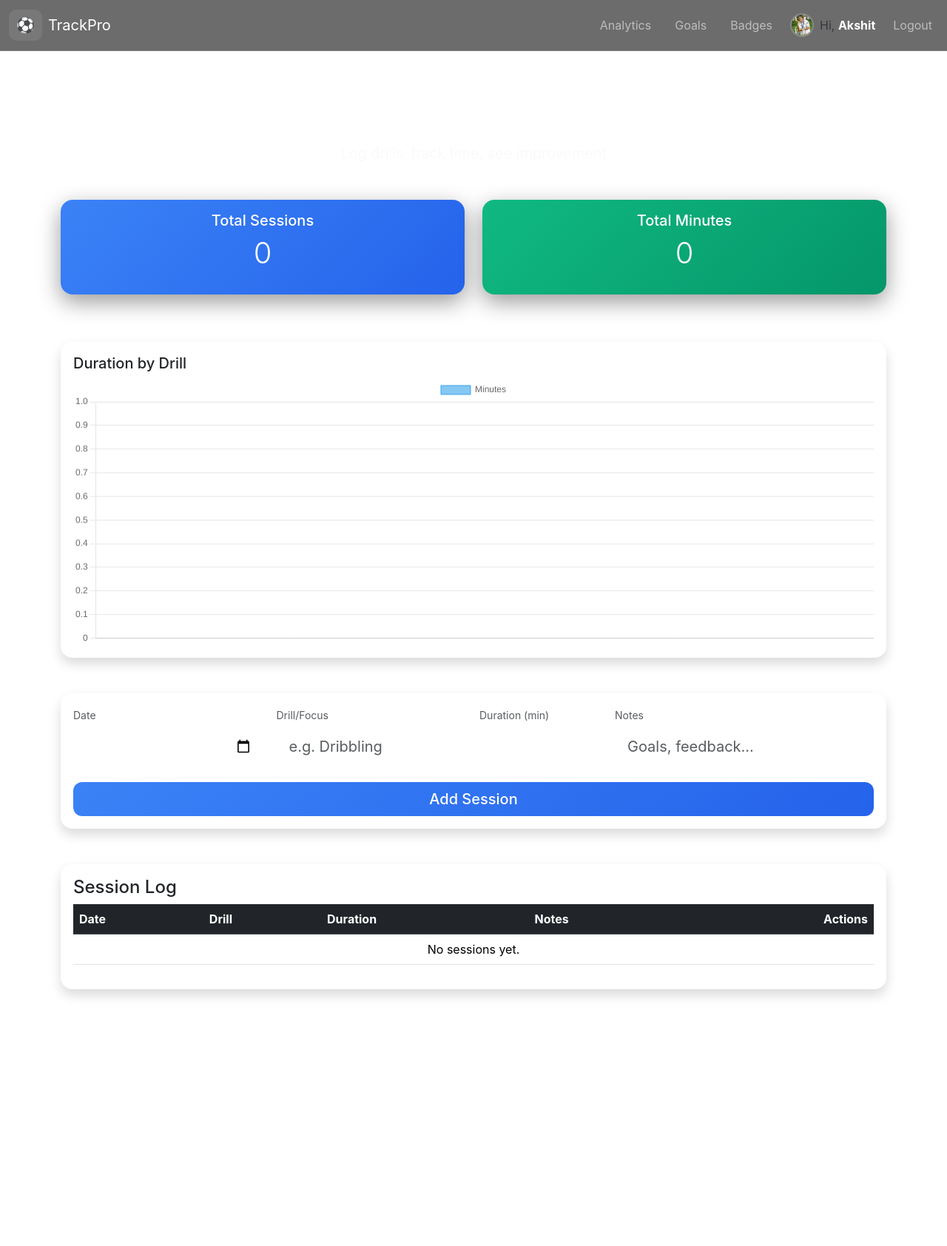
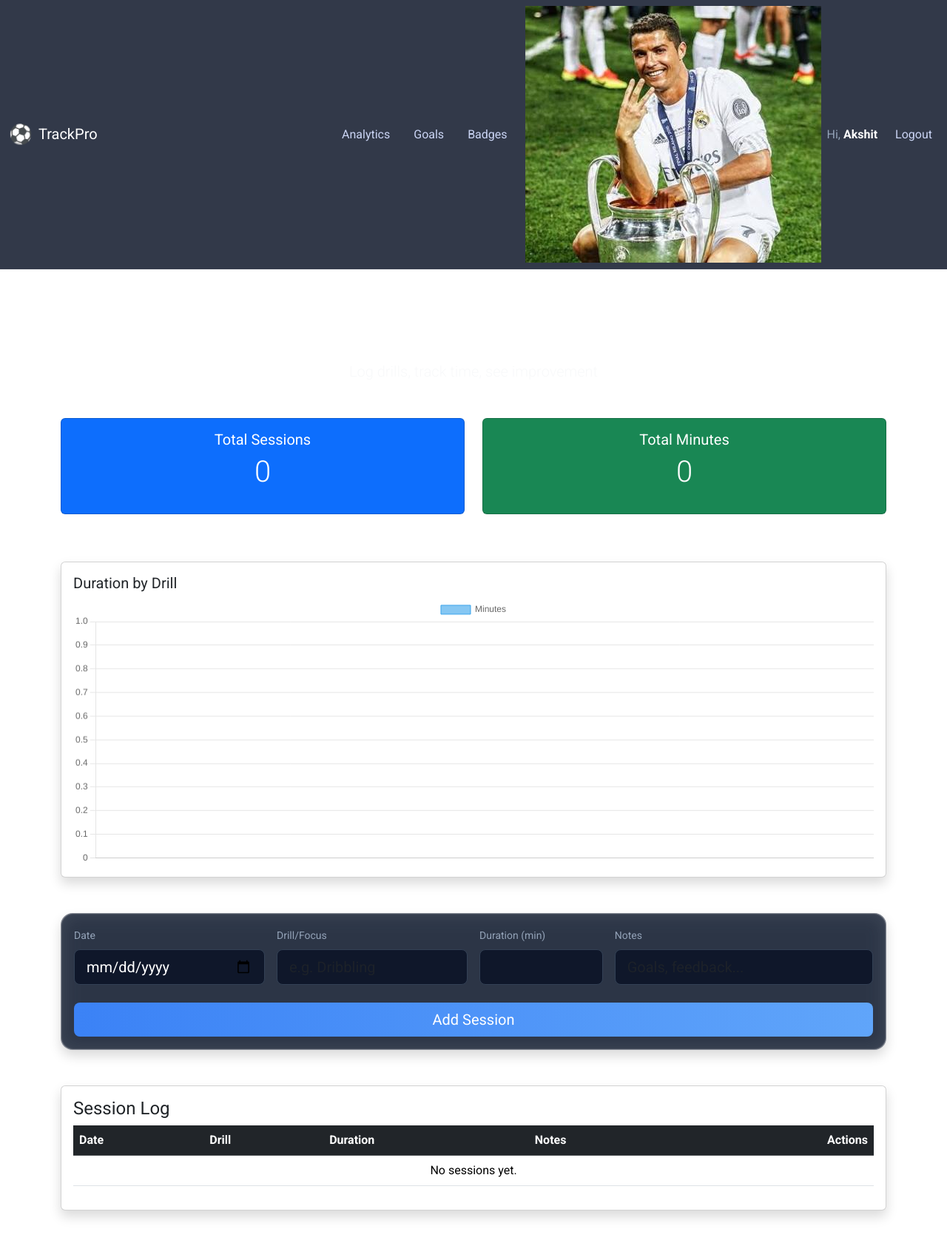
Before and after one commit to akshitjoshi335-maker/Football-progress-tracking, a Flask app: page / in a window 1280 px wide. Shown: the whole page at 74% size. Before the commit the page ends 1348 px from the top, so only its background shows below. Run offline with Flask 3, Linux system fonts and the light colour scheme; a user stored in the database is signed in; data comes from the database, SQL or seed files in the repository; data that the repository does not hold is empty.

Commit message:
Update style.css

```diff
--- a/static/css/style.css
+++ b/static/css/style.css
@@ -1,336 +1,147 @@
-:root{
-
---bg1:#0f172a;
---bg2:#1e293b;
---glass: rgba(255,255,255,0.06);
---glass-border: rgba(255,255,255,0.08);
-
---text-light:#e5e7eb;
---text-muted:#94a3b8;
-
---primary:#3b82f6;
-
+/* GLOBAL */
+body{
+    background: linear-gradient(135deg,#0f172a,#020617);
+    color:#e2e8f0;
+    font-family:'Roboto',sans-serif;
+    min-height:100vh;
 }
 
-/* base */
+/* NAVBAR */
 
-body{
-
-font-family: 'Inter', 'Roboto', sans-serif;
-
-background: linear-gradient(135deg,var(--bg1),var(--bg2));
-
-min-height:100vh;
-
-color:var(--text-light);
-
-overflow-x:hidden;
-
+.navbar{
+    background: rgba(15,23,42,0.85);
+    backdrop-filter: blur(10px);
+    border-bottom:1px solid rgba(255,255,255,0.05);
 }
 
-
-/* smooth global animation */
-
-*{
-transition:
-background 0.25s ease,
-transform 0.25s ease,
-box-shadow 0.25s ease,
-border 0.25s ease;
+.nav-link{
+    color:#cbd5f5 !important;
+    font-weight:500;
 }
 
-
-/* navbar */
-
-.navbar{
-
-background: rgba(10,10,12,0.6);
-
-backdrop-filter: blur(20px);
-
-border-bottom:1px solid var(--glass-border);
-
+.nav-link:hover{
+    color:#38bdf8 !important;
 }
 
-
-/* brand */
+/* BRAND */
 
 .brand-badge{
-
-font-size:20px;
-
-background:rgba(255,255,255,0.08);
-
-padding:6px 10px;
-
-border-radius:10px;
-
+    font-size:1.6rem;
 }
 
+/* GLASS CARD STYLE */
 
-/* glass cards */
-
-.card{
-
-background:var(--glass);
-
-backdrop-filter: blur(16px);
-
-border:1px solid var(--glass-border);
-
+.glass{
+    background: rgba(30,41,59,0.6);
+    backdrop-filter: blur(12px);
+    border:1px solid rgba(255,255,255,0.08);
     border-radius:16px;
-
-box-shadow:
-0 10px 30px rgba(0,0,0,0.4);
-
 }
 
-
-/* hover floating card */
-
-.card:hover{
-
-transform:translateY(-6px);
-
-box-shadow:
-0 20px 50px rgba(0,0,0,0.6);
-
-}
-
-
-/* stat cards color */
-
-.bg-primary{
-
-background: linear-gradient(135deg,#3b82f6,#2563eb) !important;
-
-border:none;
-
-}
-
-.bg-success{
-
-background: linear-gradient(135deg,#10b981,#059669) !important;
-
-border:none;
-
-}
-
-
-/* animated form inputs */
+/* FORM INPUTS */
 
 .form-control-custom{
-
-background:rgba(255,255,255,0.05);
-
-border:1px solid rgba(255,255,255,0.08);
-
+    background:#0f172a;
+    border:1px solid #334155;
     color:white;
-
-border-radius:10px;
-
 }
 
 .form-control-custom:focus{
-
-background:rgba(255,255,255,0.08);
-
-border-color:#3b82f6;
-
-box-shadow:0 0 0 3px rgba(59,130,246,0.25);
-
+    background:#020617;
+    color:white;
+    border-color:#38bdf8;
+    box-shadow:none;
 }
 
+/* BUTTONS */
 
-/* button */
+.btn-success{
+    background: linear-gradient(90deg,#22c55e,#4ade80);
+    border:none;
+}
+
+.btn-success:hover{
+    background: linear-gradient(90deg,#16a34a,#22c55e);
+}
 
 .btn-primary{
-
-background:linear-gradient(135deg,#3b82f6,#2563eb);
-
+    background: linear-gradient(90deg,#3b82f6,#60a5fa);
     border:none;
-
-border-radius:12px;
-
-font-weight:500;
-
 }
 
 .btn-primary:hover{
-
-transform:translateY(-2px);
-
-box-shadow:0 10px 20px rgba(0,0,0,0.4);
-
+    background: linear-gradient(90deg,#2563eb,#3b82f6);
 }
 
+/* HEADERS */
 
-/* table */
-
-.table{
-
-color:var(--text-light);
-
+h1,h2,h3,h4,h5{
+    color:#f8fafc;
 }
 
-.table thead{
+/* TEXT COLORS */
 
-background:rgba(255,255,255,0.05);
-
+.text-muted{
+    color:#94a3b8 !important;
 }
 
-.table-hover tbody tr:hover{
+/* LIST GROUP */
 
-background:rgba(255,255,255,0.06);
-
-transform:scale(1.01);
-
+.list-group-item{
+    background: transparent;
+    border-color: rgba(255,255,255,0.08);
 }
 
+/* PROGRESS BAR */
 
-/* avatar */
-
-.navbar-avatar{
-
-width:32px;
-
-height:32px;
-
-border-radius:50%;
-
-object-fit:cover;
-
-border:2px solid rgba(255,255,255,0.2);
-
+.progress{
+    background:rgba(255,255,255,0.1);
 }
 
-
-/* snackbar */
-
-.undo-snackbar{
-
-position:fixed;
-
-bottom:30px;
-
-left:50%;
-
-transform:translateX(-50%);
-
-background:rgba(0,0,0,0.7);
-
-backdrop-filter: blur(12px);
-
-border:1px solid rgba(255,255,255,0.08);
-
-border-radius:12px;
-
-padding:14px 20px;
-
-animation:snackIn .35s ease;
-
+.progress-bar{
+    background:linear-gradient(90deg,#38bdf8,#22c55e);
 }
 
-.undo-content{
+/* BADGE CARDS */
 
-display:flex;
-
-align-items:center;
-
-color:white;
-
+.badge-card{
+    background: linear-gradient(135deg, rgba(56,189,248,0.15), rgba(34,197,94,0.15));
+    border:1px solid rgba(255,255,255,0.08);
+    border-radius:14px;
+    padding:20px;
+    transition:0.3s;
 }
 
+.badge-card:hover{
+    transform:translateY(-4px);
+}
 
-/* page entrance animation */
+/* GOAL CARDS */
+
+.goal-card{
+    background: linear-gradient(135deg, rgba(59,130,246,0.15), rgba(34,197,94,0.15));
+    border:1px solid rgba(255,255,255,0.08);
+    border-radius:14px;
+    padding:20px;
+    transition:0.3s;
+}
+
+.goal-card:hover{
+    transform:translateY(-4px);
+}
+
+/* ANIMATION */
 
 .animate-in{
-
     opacity:0;
-
-transform:translateY(30px);
-
-animation:fadeSlide .8s cubic-bezier(.22,1,.36,1) forwards;
-
+    transform:translateY(20px);
+    animation:fadeInUp 0.6s forwards;
     animation-delay:var(--delay);
-
 }
 
-
-/* keyframes */
-
-@keyframes fadeSlide{
-
-0%{
-
-opacity:0;
-
-transform:translateY(30px);
-
+@keyframes fadeInUp{
+    to{
+        opacity:1;
+        transform:translateY(0);
     }
-
-100%{
-
-opacity:1;
-
-transform:translateY(0);
-
 }
-
-}
-
-
-/* snackbar animation */
-
-@keyframes snackIn{
-
-0%{
-
-opacity:0;
-
-transform:translate(-50%,40px);
-
-}
-
-100%{
-
-opacity:1;
-
-transform:translate(-50%,0);
-
-}
-
-}
-
-
-/* modal glass */
-
-.modal-content{
-
-background:rgba(20,20,22,0.9);
-
-backdrop-filter: blur(18px);
-
-border-radius:16px;
-
-border:1px solid rgba(255,255,255,0.08);
-
-}
-
-
-/* chart card smoother */
-
-canvas{
-
-animation:fadeSlide .8s ease;
-
-}
-
-
-/* scroll smooth */
-
-html{
-
-scroll-behavior:smooth;
-
-}
```
Lines whose indentation alone changed are shown as unchanged.
